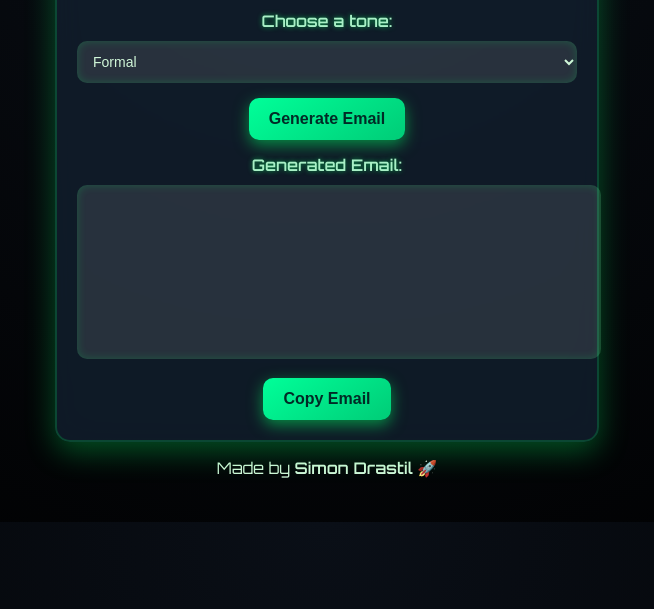
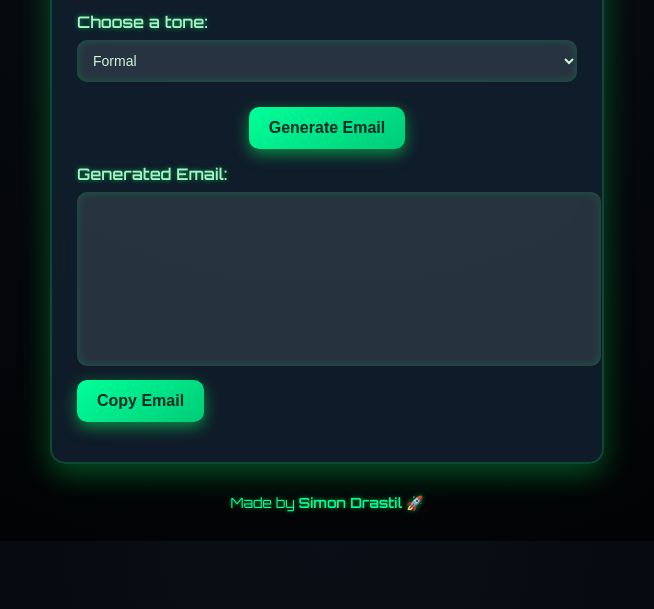
Before and after one commit to WestwoodSchool/Mail.Writer, a plain HTML site: page index.html in a window 1280 px wide. Shown: the part 191-800 px from the top of the page, without its empty margins (313-967 px from the left). Drawn offline with Linux system fonts and the light colour scheme.

Commit message:
Update style.css

```diff
--- a/style.css
+++ b/style.css
@@ -1,4 +1,4 @@
-/* Global Styling */
+/* Import Font */
 @import url('https://fonts.googleapis.com/css2?family=Orbitron:wght@400;600&display=swap');
 
 body {
@@ -8,34 +8,40 @@ body {
     text-align: center;
     padding: 20px;
     overflow-x: hidden;
+    margin: 0;
 }
 
 /* 3D Glass Effect Container */
 .container {
-    background: rgba(18, 32, 47, 0.8); /* Glass effect */
+    background: rgba(18, 32, 47, 0.85);
     backdrop-filter: blur(15px);
-    padding: 20px;
+    padding: 25px;
     max-width: 500px;
     margin: auto;
     border-radius: 15px;
-    box-shadow: 0 10px 30px rgba(0, 255, 100, 0.3); /* Green Glow */
+    box-shadow: 0 10px 30px rgba(0, 255, 100, 0.3);
     border: 2px solid rgba(0, 255, 100, 0.2);
     animation: fadeIn 1s ease-in-out;
 }
 
 /* Title */
 h1 {
-    font-size: 26px;
+    font-size: 28px;
     color: #00ff99;
     text-shadow: 0px 0px 10px rgba(0, 255, 100, 0.8);
     animation: glow 1.5s infinite alternate;
 }
 
-/* Label Styling */
+/* Input Groups */
+.input-group, .output-group {
+    text-align: left;
+    margin: 15px 0;
+}
+
 label {
     display: block;
     font-weight: 600;
-    margin-top: 15px;
+    margin-bottom: 8px;
     color: #a8f0c6;
     text-shadow: 0px 0px 5px rgba(0, 255, 100, 0.6);
 }
@@ -44,7 +50,6 @@ label {
 input, select, textarea {
     width: 100%;
     padding: 12px;
-    margin-top: 10px;
     border-radius: 10px;
     border: none;
     outline: none;
@@ -61,7 +66,7 @@ input:focus, select:focus, textarea:focus {
 
 /* 3D Glowing Buttons */
 button {
-    margin-top: 15px;
+    margin-top: 10px;
     padding: 12px 20px;
     font-size: 16px;
     font-weight: bold;
@@ -85,6 +90,28 @@ textarea {
     height: 150px;
 }
 
+/* AI Typing Effect */
+textarea[disabled] {
+    background: rgba(255, 255, 255, 0.05);
+    border: 1px dashed rgba(0, 255, 100, 0.5);
+    text-align: center;
+    font-style: italic;
+}
+
+/* Footer */
+footer {
+    margin-top: 20px;
+    padding: 10px;
+    color: #00ff99;
+    font-size: 14px;
+    text-align: center;
+    text-shadow: 0px 0px 5px rgba(0, 255, 100, 0.6);
+}
+
+footer p {
+    margin: 0;
+}
+
 /* Glowing Animation */
 @keyframes glow {
     0% {
```
